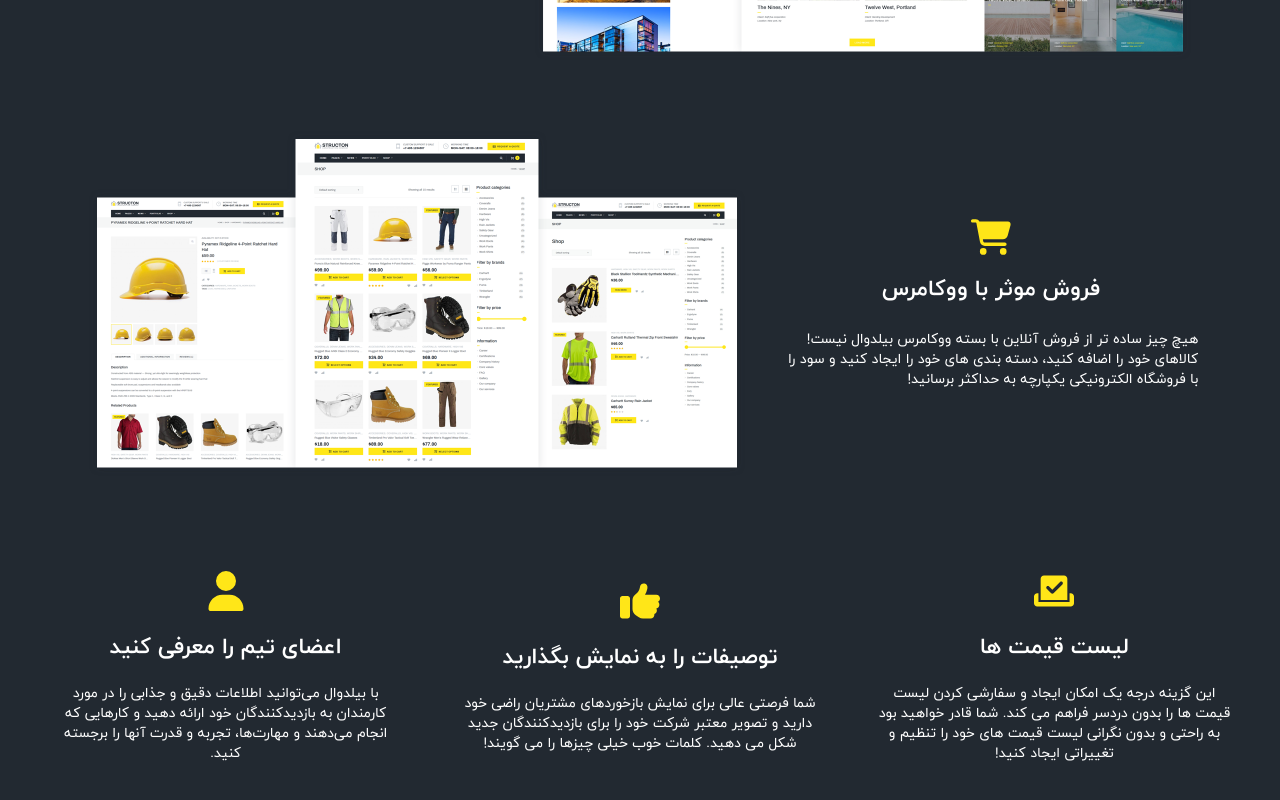
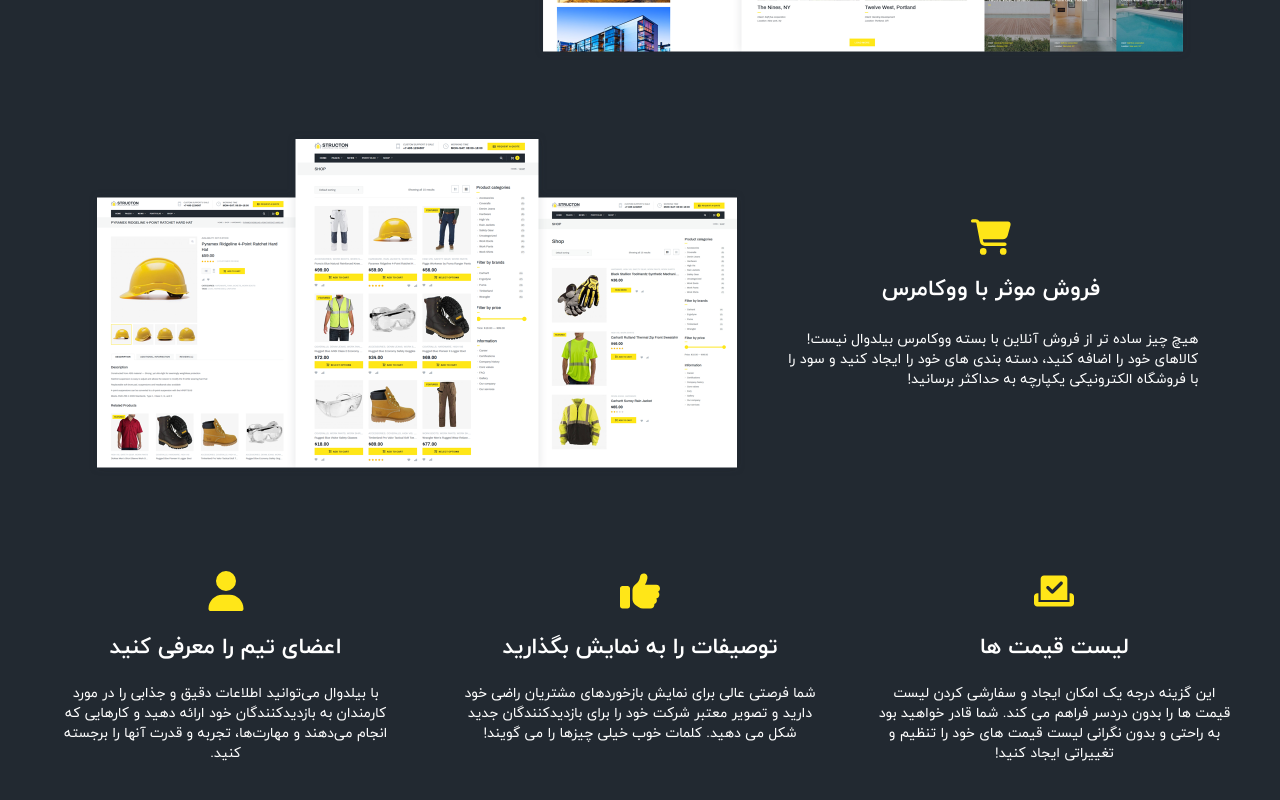
Before and after one commit to mahyarErshad/buildwall, a React (Vite) app: page / in a window 1280 px wide. Shown: the part 4361-5161 px from the top of the page. Built offline with nearby package versions, Linux system fonts and the light colour scheme.

Commit message:
Cards are aligned vertically

```diff
--- a/src/Components/Body/RaiseToNewLevel/RaiseToNewLevelBottomCard.jsx
+++ b/src/Components/Body/RaiseToNewLevel/RaiseToNewLevelBottomCard.jsx
@@ -6,7 +6,7 @@ function RaiseToNewLevelBottomCard({ title, description, icon }) {
     <article className="max-md:w-full md:max-w-[23.125rem] md:w-[30%] flex justify-start items-center flex-col gap-5">
       <FontAwesomeIcon icon={icon} className="w-10 h-10" fill="#ffe618" />
       <h3 className="text-[1.375rem] font-bold">{title}</h3>
-      <p className="text-sm text-center">{description}</p>
+      <p className="text-sm text-center min-h-[5rem]">{description}</p>
     </article>
   );
 }
```
